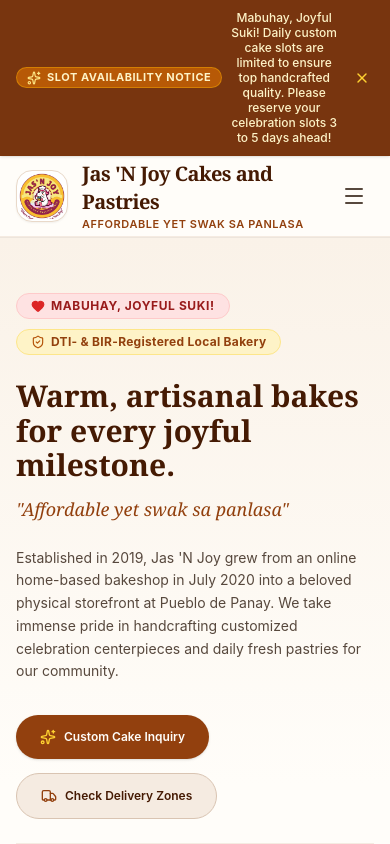
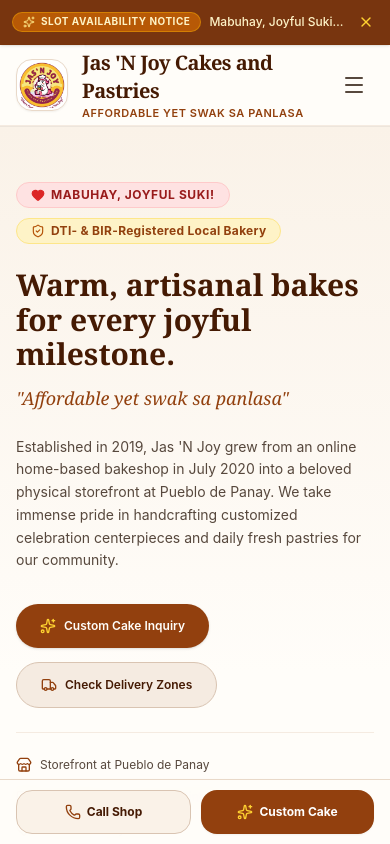
Before and after one commit to vincee921712/Jas-N-Joy, a React (Vite) app: page / in a window 390 px wide. Shown: the top 844 px of the page. Built offline with nearby package versions, Linux system fonts and the light colour scheme; a web font is replaced by a local one.

Commit message:
feat(responsive): add mobile-only sticky bottom bar, horizontal pill scroll, and touch-friendly portal layout below 768px

```diff
--- a/src/App.jsx
+++ b/src/App.jsx
@@ -196,15 +196,15 @@ export default function App() {
       {!bannerDismissed && (
         <aside
           aria-label="Slot Availability Announcement"
-          className="sticky top-0 z-50 bg-[#78350F] text-[#FEF3C7] border-b border-amber-900/40 px-4 py-2.5 text-xs sm:text-sm font-medium shadow-sm transition-all"
+          className="sticky top-0 z-50 bg-[#78350F] text-[#FEF3C7] border-b border-amber-900/40 px-3 sm:px-4 py-2.5 text-xs sm:text-sm font-medium shadow-sm transition-all"
         >
-          <div className="max-w-7xl mx-auto flex items-center justify-between gap-3">
-            <div className="flex items-center gap-2 mx-auto sm:mx-0">
-              <span className="inline-flex items-center gap-1.5 px-2.5 py-0.5 rounded-full bg-amber-600/60 border border-amber-400/40 text-[11px] font-bold uppercase tracking-wider text-amber-100 shrink-0">
-                <Sparkles className="w-3.5 h-3.5 text-amber-200" />
+          <div className="max-w-7xl mx-auto flex items-center justify-between gap-2 sm:gap-3">
+            <div className="flex items-center gap-2 flex-1 min-w-0">
+              <span className="inline-flex items-center gap-1.5 px-2.5 py-0.5 rounded-full bg-amber-600/60 border border-amber-400/40 text-[10px] sm:text-[11px] font-bold uppercase tracking-wider text-amber-100 shrink-0">
+                <Sparkles className="w-3 sm:w-3.5 h-3 sm:h-3.5 text-amber-200" />
                 {announcement.badge || "Slot Notice"}
               </span>
-              <p className="text-center sm:text-left leading-tight">
+              <p className="text-left leading-tight text-xs sm:text-sm truncate sm:overflow-visible sm:whitespace-normal">
                 {announcement.text}
               </p>
             </div>
@@ -549,13 +549,13 @@ export default function App() {
             </p>
           </div>
 
-          {/* Interactive Category Filter Tabs */}
-          <div className="flex flex-wrap justify-center gap-2.5 mb-10">
+          {/* Interactive Category Filter Tabs: Horizontal scroll on mobile, wrap on md+ */}
+          <div className="flex overflow-x-auto flex-nowrap md:flex-wrap md:overflow-visible justify-start md:justify-center gap-2.5 mb-10 pb-2 md:pb-0 px-2 sm:px-0 -mx-4 sm:mx-0 px-4 sm:px-0 scrollbar-none">
             {categories.map((cat) => (
               <button
                 key={cat.id}
                 onClick={() => setSelectedCategory(cat.id)}
-                className={`px-5 py-2.5 rounded-full text-xs sm:text-sm font-semibold transition-all ${
+                className={`px-4 sm:px-5 py-2.5 rounded-full text-xs sm:text-sm font-semibold transition-all whitespace-nowrap shrink-0 ${
                   selectedCategory === cat.id
                     ? 'bg-[#92400E] text-white shadow-xs'
                     : 'bg-white text-[#57483D] hover:bg-[#FAF2E8] border border-[#E9D9C9]'
@@ -1127,7 +1127,7 @@ export default function App() {
       </section>
 
       {/* Footer */}
-      <footer className="bg-[#451A03] text-[#FAF2E8]/80 py-12 text-xs border-t border-amber-950">
+      <footer className="bg-[#451A03] text-[#FAF2E8]/80 pt-12 pb-24 md:pb-12 text-xs border-t border-amber-950">
         <div className="max-w-7xl mx-auto px-4 sm:px-6 lg:px-8 space-y-8">
 
           <div className="flex flex-col md:flex-row items-start md:items-center justify-between gap-6 pb-8 border-b border-amber-900/60">
@@ -1194,6 +1194,25 @@ export default function App() {
         </div>
       </footer>
 
+      {/* Mobile-Only Sticky Bottom Action Bar (< 768px) */}
+      <div className="md:hidden fixed bottom-0 inset-x-0 z-40 bg-[#FFFDF9]/95 backdrop-blur-md border-t border-[#E9D9C9] px-4 py-2.5 shadow-lg flex items-center gap-2.5">
+        <a
+          href="tel:+639152830284"
+          className="flex-1 min-h-[44px] inline-flex items-center justify-center gap-1.5 px-3 py-2 rounded-2xl bg-[#FAF2E8] border border-[#D9C4B2] text-[#451A03] text-xs font-bold hover:bg-[#F5EBE1] transition-colors"
+        >
+          <Phone className="w-4 h-4 text-[#92400E]" />
+          <span>Call Shop</span>
+        </a>
+
+        <a
+          href="#inquiry-section"
+          className="flex-1 min-h-[44px] inline-flex items-center justify-center gap-1.5 px-3 py-2 rounded-2xl bg-[#92400E] hover:bg-[#78350F] text-white text-xs font-bold shadow-xs transition-colors"
+        >
+          <Sparkles className="w-4 h-4 text-amber-300" />
+          <span>Custom Cake</span>
+        </a>
+      </div>
+
       {/* Lightbox / Zoom Modal for Jas N Joy Logo */}
       {isLogoZoomed && (
         <div
--- a/src/components/OwnerPortal.jsx
+++ b/src/components/OwnerPortal.jsx
@@ -505,7 +505,9 @@ export default function OwnerPortal({
                   </div>
 
                   {/* Baker Action Buttons */}
-                  <div className="p-5 pt-0 border-t border-[#F5EBE1] flex items-center justify-between gap-2 mt-4">
+                  <div className="p-5 pt-0 border-t border-[#F5EBE1] mt-4">
+                    {/* Desktop Layout (md: and up - exactly preserved) */}
+                    <div className="hidden md:flex items-center justify-between gap-2">
                       <button
                         type="button"
                         onClick={() => handleToggleSoldOut(prod.id)}
@@ -533,6 +535,39 @@ export default function OwnerPortal({
                         >
                           <Trash2 className="w-4 h-4" />
                         </button>
+                      </div>
+                    </div>
+
+                    {/* Mobile-Only Touch-Friendly Layout (< 768px, min-h-[44px] buttons) */}
+                    <div className="flex md:hidden flex-col gap-2">
+                      <button
+                        type="button"
+                        onClick={() => handleToggleSoldOut(prod.id)}
+                        className={`w-full min-h-[44px] px-3 py-2.5 rounded-xl text-xs font-bold border transition-colors flex items-center justify-center ${
+                          prod.isSoldOut
+                            ? 'bg-emerald-50 text-emerald-800 border-emerald-200 hover:bg-emerald-100'
+                            : 'bg-stone-100 text-stone-700 border-stone-200 hover:bg-stone-200'
+                        }`}
+                      >
+                        {prod.isSoldOut ? '✓ Mark Available' : '⚠ Mark Sold Out'}
+                      </button>
+
+                      <div className="grid grid-cols-2 gap-2">
+                        <button
+                          onClick={() => openEditProductModal(prod)}
+                          className="w-full min-h-[44px] px-3 py-2 rounded-xl text-xs font-semibold text-[#92400E] bg-[#FAF2E8] border border-[#E9D9C9] flex items-center justify-center gap-1.5"
+                        >
+                          <Edit3 className="w-4 h-4" />
+                          <span>Edit</span>
+                        </button>
+                        <button
+                          onClick={() => handleDeleteProduct(prod.id)}
+                          className="w-full min-h-[44px] px-3 py-2 rounded-xl text-xs font-semibold text-rose-700 bg-rose-50 border border-rose-200 flex items-center justify-center gap-1.5"
+                        >
+                          <Trash2 className="w-4 h-4" />
+                          <span>Delete</span>
+                        </button>
+                      </div>
                     </div>
                   </div>
                 </div>
```
Lines whose indentation alone changed are shown as unchanged.
